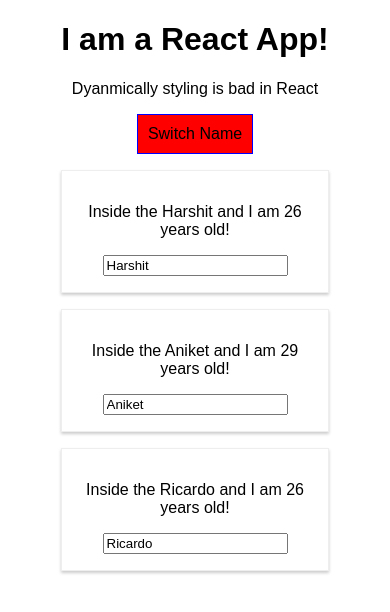
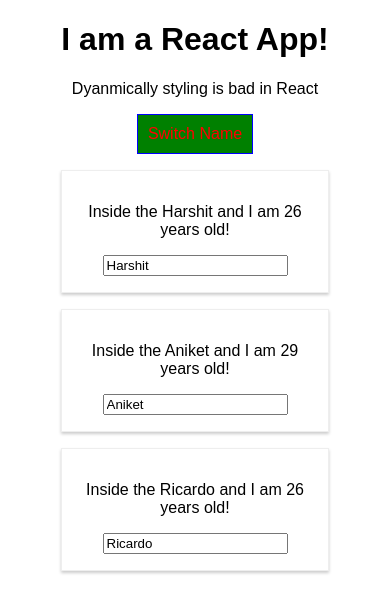
Before and after one commit to harry101491/new-react-app, a React app: page / in a window 390 px wide. Both pictures are taken after a click on the button "Switch Name". Shown: the top 612 px of the page. Built offline with nearby package versions, Linux system fonts and the light colour scheme; the HTML template or start-up script is replaced by a standard one.

Commit message:
feat(adding media queries with css modules)

```diff
--- a/src/App.css
+++ b/src/App.css
@@ -9,3 +9,24 @@
 .bold {
   font-weight: bold;
 }
+
+.App button {
+  background-color: green;
+  font: inherit;
+  border: 1px solid blue;
+  padding: 10px;
+  cursor: pointer
+}
+
+.App button:hover {
+  background-color: magenta;
+  color: white;
+}
+
+.App button.Red {
+  color: red;
+}
+
+.App button.Red:hover {
+  color: blue;
+}
--- a/src/App.js
+++ b/src/App.js
@@ -117,19 +117,20 @@
 
   render() {
 
-    const style = {
-      backgroundColor: "green",
-      font: "inherit",
-      border: "1px solid blue",
-      padding: "10px",
-      cursor: "pointer",
-      // ":hover": {
-      //   backgroundColor: "magenta",
-      //   color: "red"
-      // }
-    };
+    // const style = {
+    //   backgroundColor: "green",
+    //   font: "inherit",
+    //   border: "1px solid blue",
+    //   padding: "10px",
+    //   cursor: "pointer",
+    //   ":hover": {
+    //     backgroundColor: "magenta",
+    //     color: "red"
+    //   }
+    // };
 
     let persons = null;
+    let btnDynamicClass = null;
 
     if(this.state.showPersons) {
       persons = (
@@ -167,11 +168,12 @@
         </div>
       );
 
-      style.backgroundColor = "red";
+      // style.backgroundColor = "red";
       // style[":hover"] = {
       //   backgroundColor: "brown",
       //   color: "red"
       // };
+      btnDynamicClass = styles.Red;
     }
 
     const classes = [];
@@ -191,7 +193,7 @@
           </h1>
         <p className={classes.join(" ")}> Dyanmically styling is bad in React </p>
         <button
-          style={style}
+          className={ btnDynamicClass }
           onClick={this.tooglePersonHandler}
         //onClick={ () => this.switchNameHandler("Pareek") }
         >
--- a/src/Person/Person.css
+++ b/src/Person/Person.css
@@ -5,3 +5,9 @@
     box-shadow: 0 2px 3px #ccc;
     padding: 16px;
 }
+
+@media (min-width: 500px) {
+    .Person {
+        width: 200px;
+    }
+}
```
